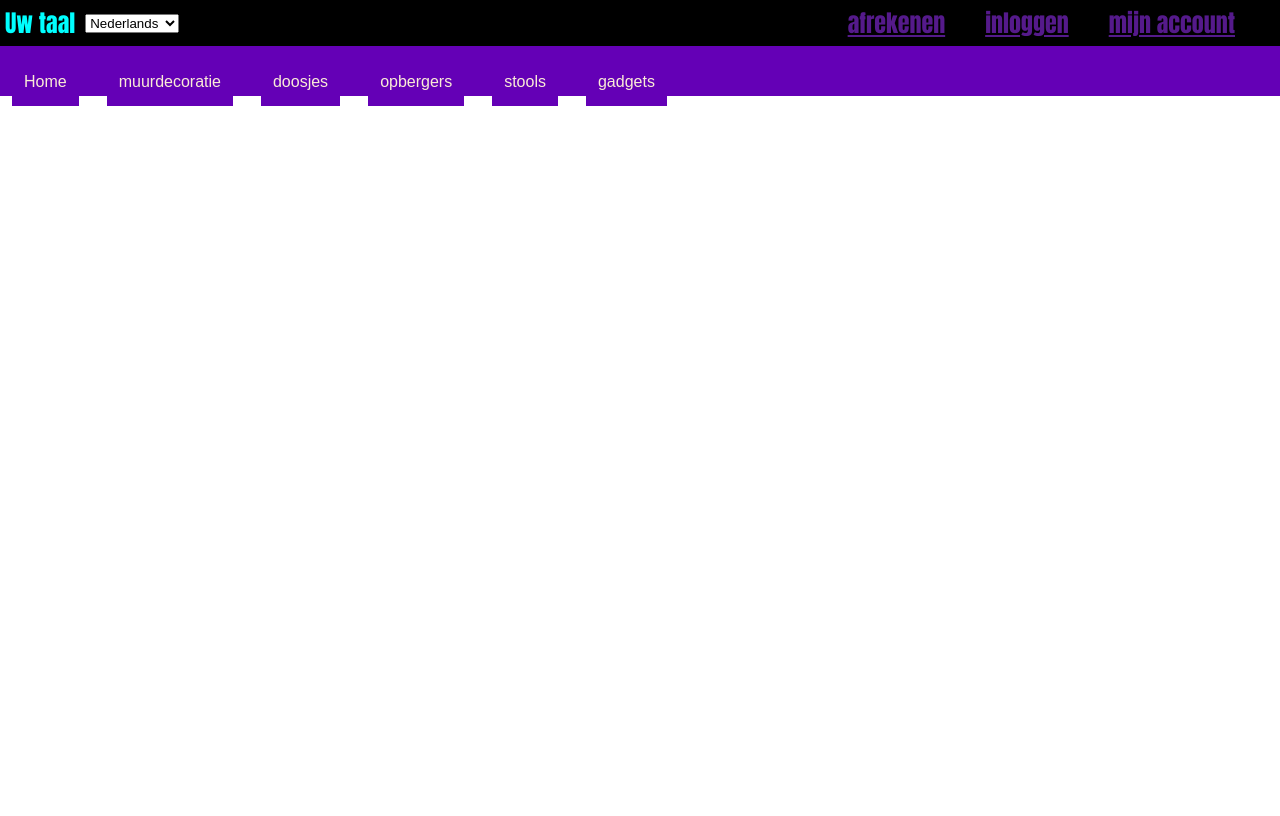
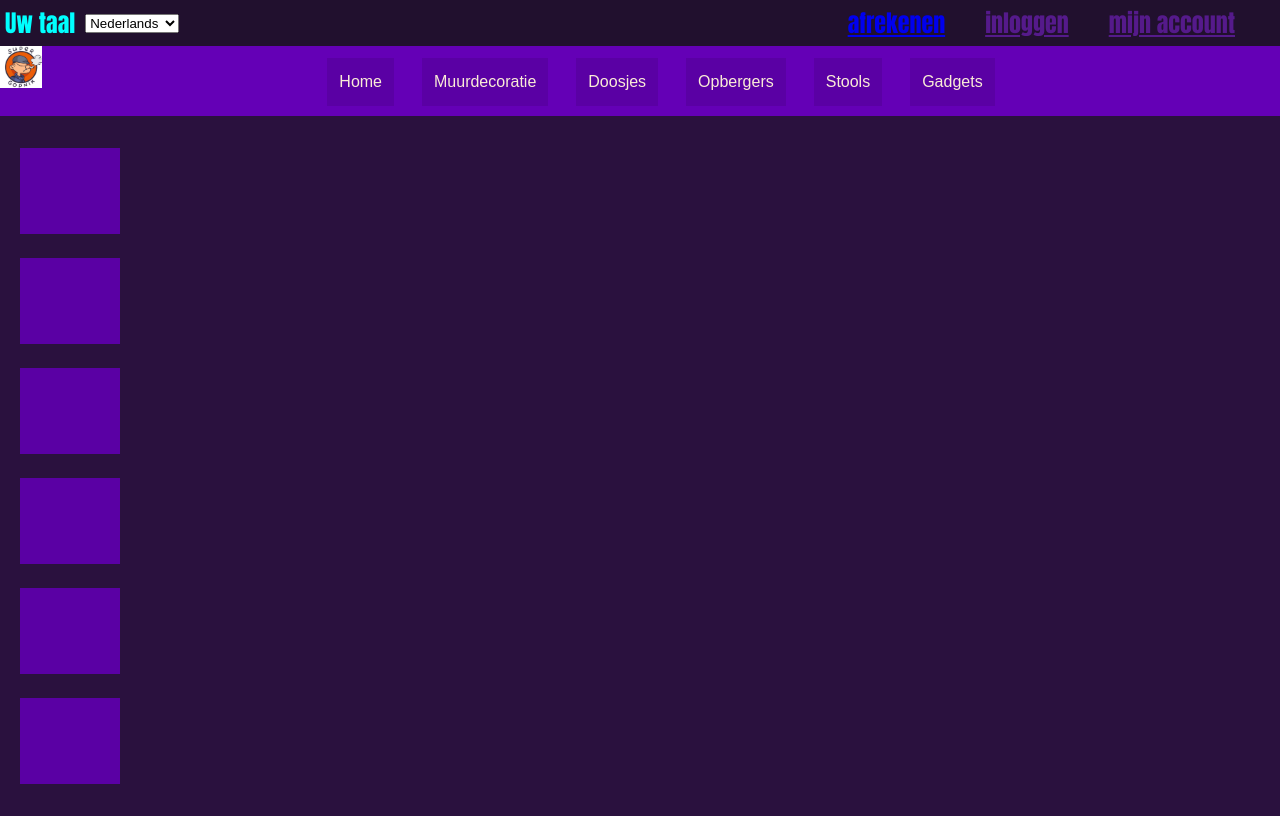
Before and after one commit to GLU-CSD/eindopdrachten-webshop-overzicht-bestelformulier-Markp33, a PHP site: page / in a window 1280 px wide. Before the commit the page ends 106 px from the top, so only its background shows below. Run offline with PHP 8.4, Linux system fonts and the light colour scheme.

Commit message:
boxes added

```diff
--- a/assets/css/style.css
+++ b/assets/css/style.css
@@ -7,7 +7,7 @@
   display: flex;
   align-items: center;
   padding: 5px;
-  background-color: black;
+  background-color: rgb(33, 16, 46);
   color: aqua;
   font-size: 150%;
   font-family: Impact, Haettenschweiler, 'Arial Narrow Bold', sans-serif;
@@ -30,18 +30,53 @@
 }
 
 .underbar {
-height: 50px;
-background-color: rgb(100, 0, 182);
+  height: 70px;
+  background-color: rgb(100, 0, 182);
+  text-align: center;
 }
 
-.home, .muurdecoratie, .doosjes, .opbergers, .stools, .gadgets{
-  background-color: rgb(100, 0, 182);
+.home,
+.muurdecoratie,
+.doos,
+.opbergers,
+.stools,
+.gadgets {
+  background-color: rgb(90, 0, 164);
   color: antiquewhite;
   padding: 15px 12px;
-  text-align: center;
+  text-align: right;
   display: inline-block;
   font-size: 16px;
   margin: 12px 12px;
   cursor: pointer;
   border: none;
+
 }
+
+.maincontent {
+  display: flex;
+  flex-direction: column;
+  align-items: flex-start;
+  padding: 20px;
+  box-sizing: border-box;
+  height: 700px;
+  background-color: rgb(42, 17, 62);
+  text-align: center;
+}
+
+.doosjes,
+.filter,
+.prijs,
+.recent,
+.nieuwsbrief,
+.vergelijken {
+  width: 100px;
+  height: 100px;
+  background-color: rgb(90, 0, 164);
+  color: antiquewhite;
+  padding: 15px 12px;
+  text-align: center;
+  font-size: 16px;
+  margin: 12px 0;
+  box-sizing: border-box;
+}
--- a/index.html
+++ b/index.html
@@ -41,21 +41,42 @@
           <P><a href="">inloggen</a></P>
         </div>
         <div class="afrekenen">
-        <P><a href="">afrekenen</a></P>
+          <P><a href="https://www.youtube.com/watch?v=yQR_NLeXKtw">afrekenen</a></P>
         </div>
       </div>
     </div>
 
     <div>
+      <div>
+        <p>
+          <img src="GOP.jpg" alt="GOPNIK" style="float:left;width:42px;height:42px;">
+      </div>
+      </p>
+    </div>
     <div class="underbar">
       <button class="home">Home</button>
-    <button class="muurdecoratie">muurdecoratie</button>
-    <button class="doosjes">doosjes</button>
-    <button class="opbergers">opbergers</button>
-    <button class="stools">stools</button>
-    <button class="gadgets">gadgets</button>
+      <button class="muurdecoratie">Muurdecoratie</button>
+      <button class="doos">Doosjes</button>
+      <button class="opbergers">Opbergers</button>
+      <button class="stools">Stools</button>
+      <button class="gadgets">Gadgets</button>
+    </div>
+
+    <div>
+      <div class="maincontent">
+          <div class="doosjes"></div>
+          <div class="filter"></div>
+          <div class="prijs"></div>
+          <div class="recent"></div>
+          <div class="nieuwsbrief"></div>
+          <div class="vergelijken"></div>
         </div>
       </div>
+    </div>
+
+
+
+
 
 
 
```
Also changed, not shown: GOP.jpg (added). Lines whose indentation alone changed are shown as unchanged.
